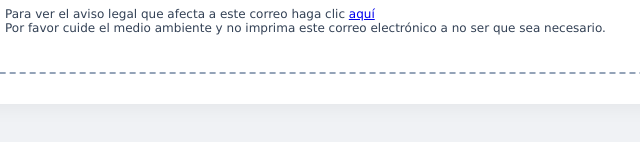
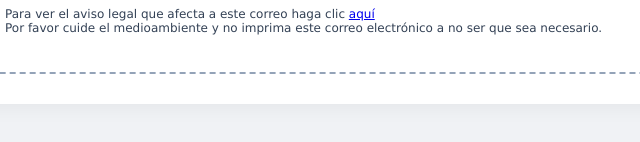
Before and after one commit to Firma-Es-Christeyns/Generador-Firmas, a plain HTML site: page outlook_web.html in a window 1280 px wide. Shown: the part 1087-1229 px from the top of the page, 112-752 px from the left. Drawn offline with Linux system fonts and the light colour scheme.

Commit message:
Update outlook_web.html
Corregido "medioambiente"

```diff
--- a/outlook_web.html
+++ b/outlook_web.html
@@ -88,7 +88,7 @@
         <p style="margin:0; padding:0; line-height:1px;"><a href="https://www.christeyns.com/"><img id="banner-image" src="https://raw.githubusercontent.com/Firma-Es-Christeyns/Generador-Firmas/main/img/banner/banner_actual.png" alt="banner"></a></p>
         <p style="font-size:12px;font-family:Verdana; margin-top: 10px;">Para ver el aviso legal que afecta a este correo haga clic <a href="https://www.christeyns.com/es-es/privacidad/">aquí</a>
         <br>
-        Por favor cuide el medio ambiente y no imprima este correo electrónico a no ser que sea necesario.</p>
+        Por favor cuide el medioambiente y no imprima este correo electrónico a no ser que sea necesario.</p>
     </div>
 </div>
 <script src="script.js"></script>
```
